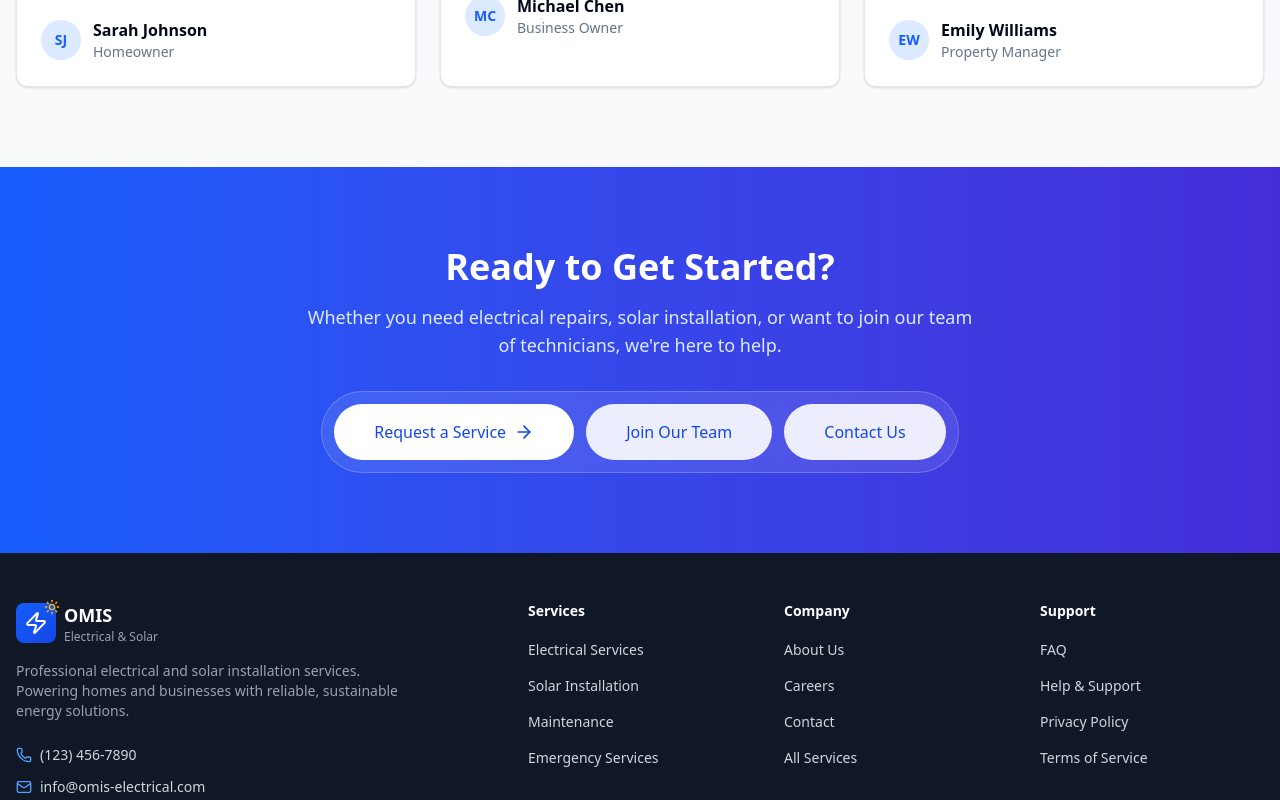
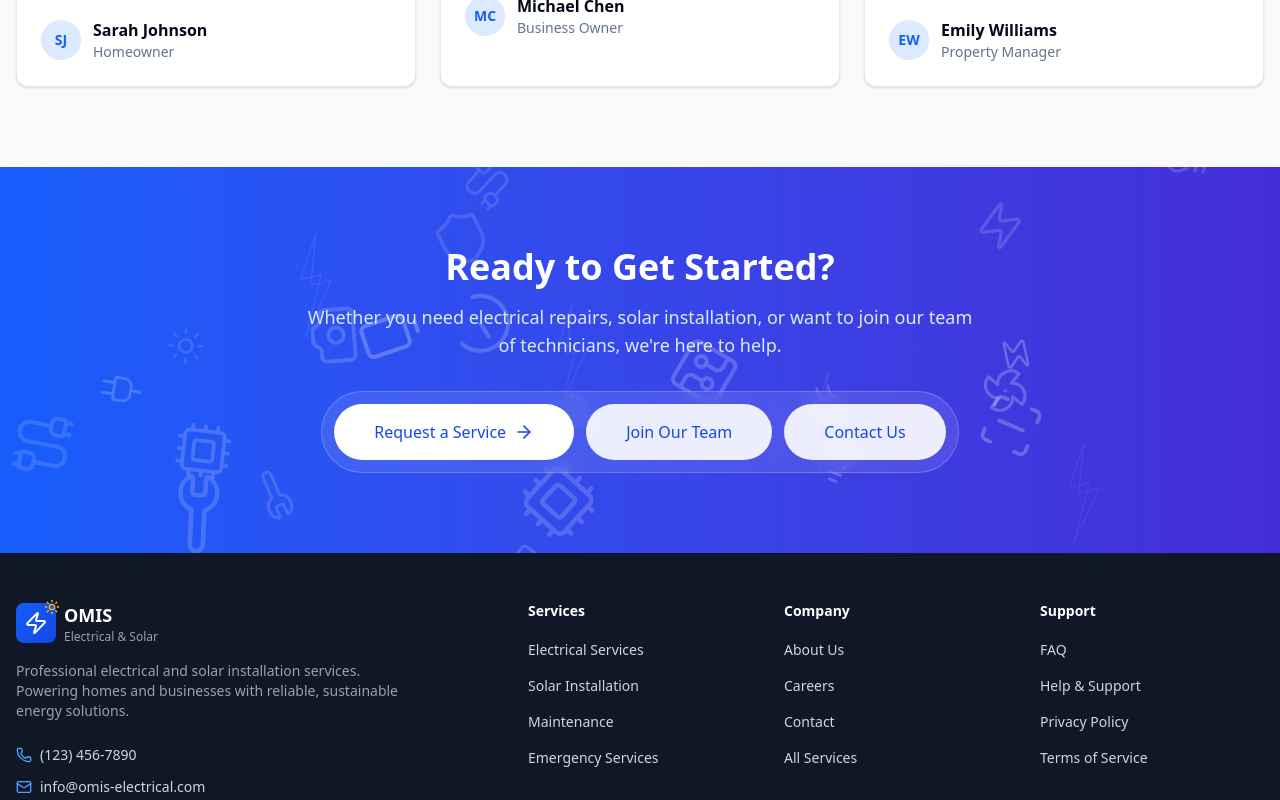
Before and after one commit to Musa-Salami/OMIS-electrical, a Next.js app: page / in a window 1280 px wide. Shown: the part 3720-4520 px from the top of the page. Built offline with nearby package versions, Linux system fonts and the light colour scheme.

Commit message:
Add animated electrical icons to CTA section (all blue bg sections)

```diff
--- a/src/app/page.tsx
+++ b/src/app/page.tsx
@@ -368,8 +368,9 @@ export default function HomePage() {
       </section>
 
       {/* CTA Section */}
-      <section className="py-20 bg-gradient-to-r from-blue-600 to-indigo-700 text-white">
-        <div className="container mx-auto px-4 text-center">
+      <section className="relative py-20 bg-gradient-to-r from-blue-600 to-indigo-700 text-white overflow-hidden">
+        <AnimatedElectricalBackground />
+        <div className="container mx-auto px-4 text-center relative z-10">
           <h2 className="text-3xl md:text-4xl font-bold mb-4">
             Ready to Get Started?
           </h2>
```
